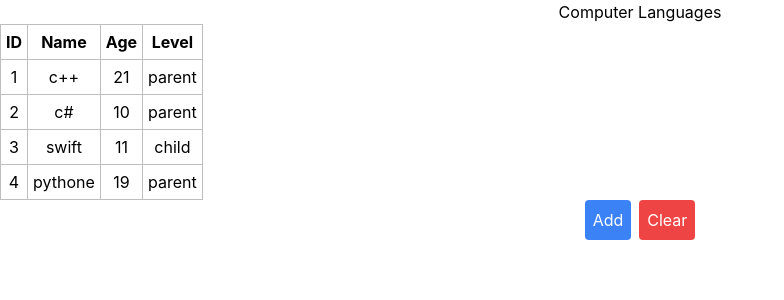
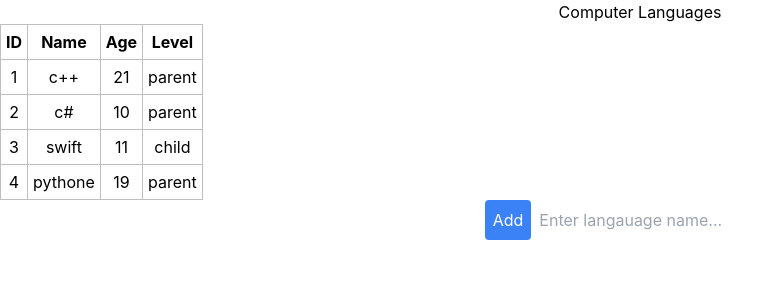
Before and after one commit to ChaudaryHammad/react-hooks, a React (Create React App) app: page / in a window 1280 px wide. Shown: the top 300 px of the page, without its empty margins (0-784 px from the left). Built offline with nearby package versions, Linux system fonts and the light colour scheme.

Commit message:
uuid added

```diff
--- a/package.json
+++ b/package.json
@@ -9,6 +9,7 @@
     "react": "^18.2.0",
     "react-dom": "^18.2.0",
     "react-scripts": "5.0.1",
+    "uuid": "^9.0.0",
     "web-vitals": "^2.1.4"
   },
   "scripts": {
--- a/src/components/ComputerLanguages.js
+++ b/src/components/ComputerLanguages.js
@@ -1,6 +1,7 @@
 import React, { useState } from "react";
 
 function ComputerLanguages() {
+    const [name,setName] = useState('')
   const [computerLanguages, setComputerLanguages] = useState([
     {
       id: 1,
@@ -29,13 +30,13 @@ function ComputerLanguages() {
   ]);
 
 
-  const handleClick=()=>{
-    setComputerLanguages([...computerLanguages,{id:5,name:'javaScript',age:30,level:'high'}])
+  const handleClick=(e)=>{
+    e.preventDefault();
+    setComputerLanguages([...computerLanguages,{id:uuid(),name:name,age:30,level:'high'}])
+    setName('')
   }
 
-  const handleEmpty=()=>{
-    setComputerLanguages([])
-  }
+
 
   return (
     <>
@@ -64,8 +65,16 @@ function ComputerLanguages() {
 
         </tbody>
       </table>
+      <form onSubmit={handleClick}>
       <button className="p-2 rounded text-white bg-blue-500" onClick={handleClick}>Add</button>
-      <button className="p-2 ml-2 rounded text-white bg-red-500" onClick={handleEmpty}>Clear</button>
+
+      <input
+      className="border-gray-900 p-2"
+      type="text"
+      placeholder="Enter langauage name..." required
+      onChange={(e)=>setName(e.target.value)}
+      value={name} />
+      </form>
     </>
   );
 }
```
Also changed, not shown: 1 other file (tests, documents, lock files or other folders).
